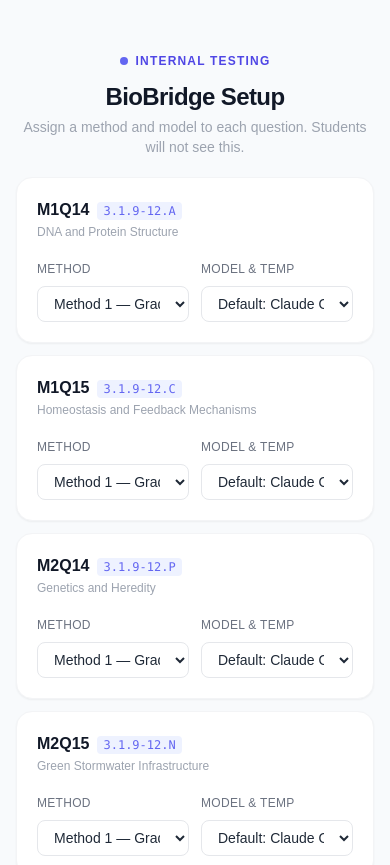
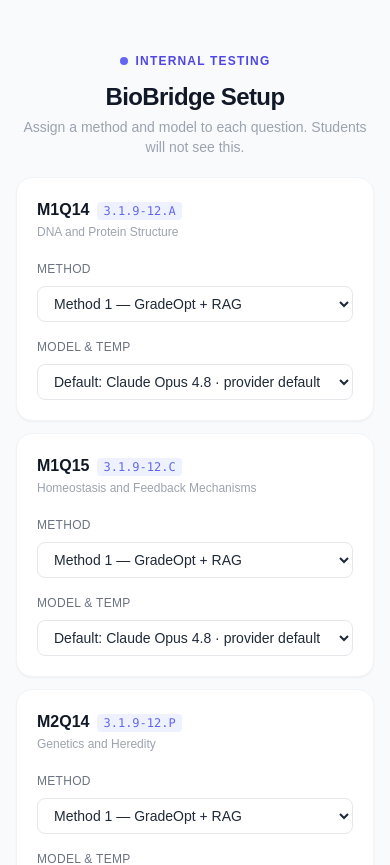
Before and after one commit to cocoj1115/mvp4-internal-testing, a Next.js app: page / in a window 390 px wide. Shown: the top 865 px of the page. Built offline with nearby package versions, Linux system fonts and the light colour scheme.

Commit message:
fix: adjust the layout

```diff
--- a/app/page.tsx
+++ b/app/page.tsx
@@ -193,7 +193,7 @@
 
   return (
     <div className="min-h-screen bg-slate-50 flex flex-col items-center justify-center py-12 px-4">
-      <div className="w-full max-w-xl space-y-5">
+      <div className="w-full max-w-[44rem] space-y-5">
 
         {/* Header */}
         <div className="text-center space-y-1">
@@ -219,7 +219,7 @@
               </div>
 
               {/* Selectors */}
-              <div className="grid grid-cols-2 gap-3">
+              <div className="grid grid-cols-1 gap-3 md:grid-cols-[minmax(260px,1fr)_minmax(340px,1.2fr)]">
                 <div className="space-y-1.5">
                   <label className="text-xs font-medium text-gray-500 uppercase tracking-wide">Method</label>
                   <select
```
